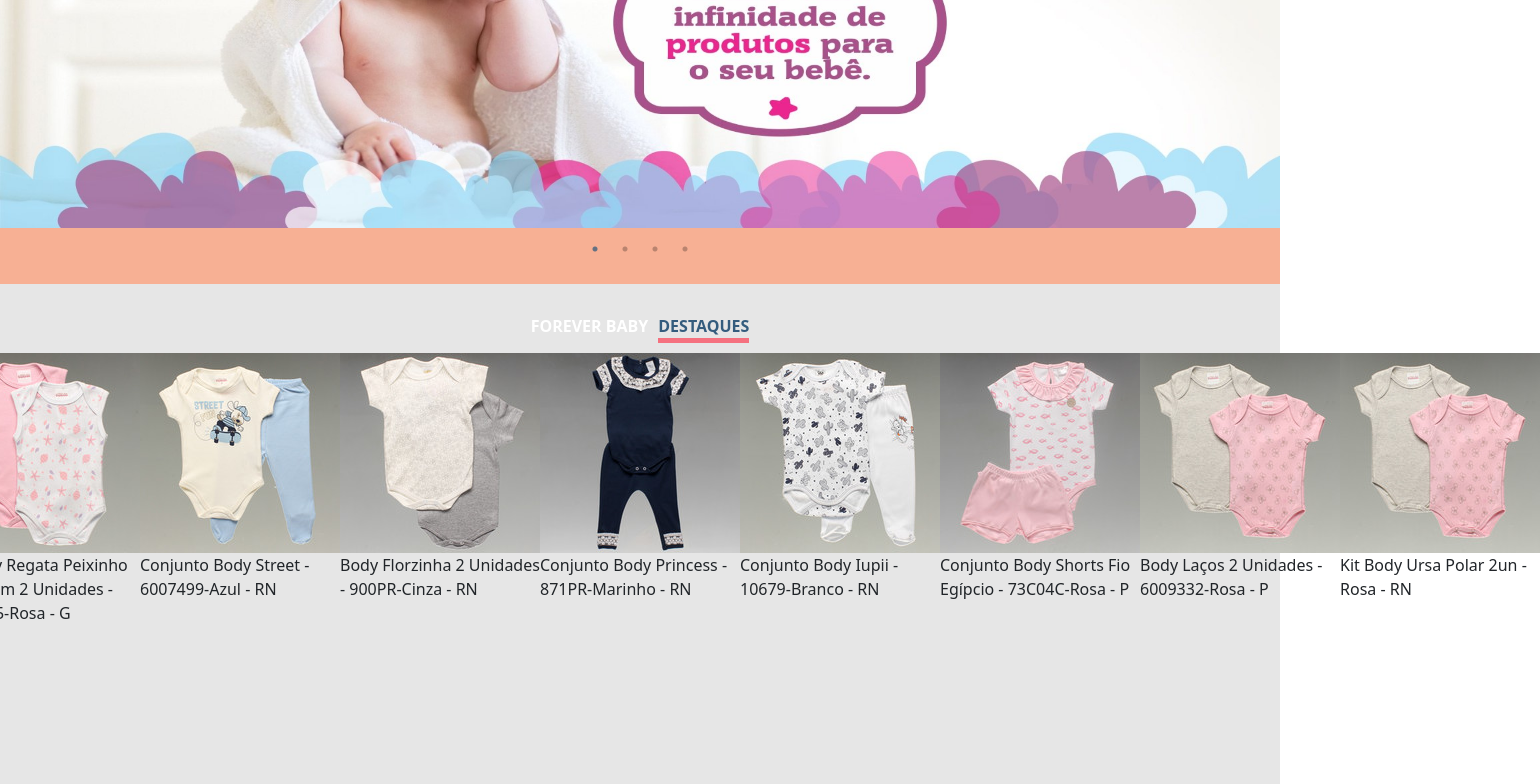
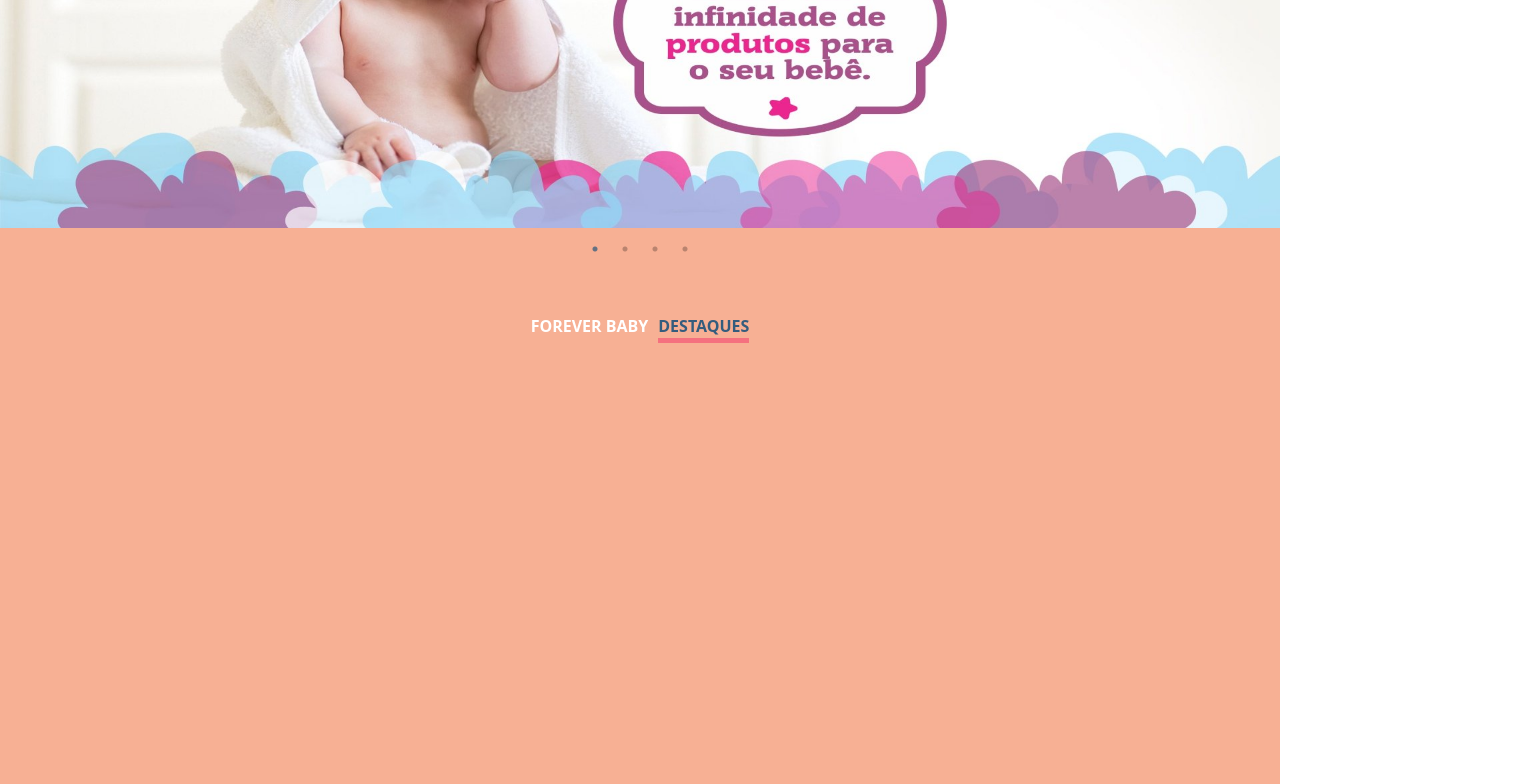
Before and after one commit to lucasquearis/forever-liss-case, a React (Create React App) app: page / in a window 1280 px wide. Shown: the part 352-1136 px from the top of the page, 1540 px wide, since content can reach past the window. Built offline with nearby package versions, Linux system fonts and the light colour scheme.

Commit message:
instala prop-types

```diff
--- a/package.json
+++ b/package.json
@@ -6,6 +6,7 @@
     "@testing-library/jest-dom": "^5.16.2",
     "@testing-library/react": "^12.1.2",
     "@testing-library/user-event": "^13.5.0",
+    "prop-types": "^15.8.1",
     "react": "^17.0.2",
     "react-dom": "^17.0.2",
     "react-scripts": "5.0.0",
--- /dev/null
+++ b/src/components/Card/index.jsx
@@ -0,0 +1,25 @@
+/* eslint-disable react/jsx-props-no-spreading */
+/* eslint-disable jsx-a11y/anchor-is-valid */
+import React from 'react';
+import { Rating } from 'react-simple-star-rating';
+import './style.css';
+
+function Card({
+  id, image, name, price,
+}) {
+  return (
+    <ul className="cards-container">
+      <li className="card-container" key={id}>
+        <a href="#">
+          <img src={image} alt="produto" />
+          <p>{name}</p>
+        </a>
+        <p>{price}</p>
+        <Rating ratingValue={100} readonly size={20} />
+        <button type="button">ADICIONAR AO CARRINHO</button>
+      </li>
+    </ul>
+  );
+}
+
+export default Card;
--- a/src/components/Cards/index.jsx
+++ /dev/null
@@ -1,21 +0,0 @@
-/* eslint-disable jsx-a11y/anchor-is-valid */
-import React from 'react';
-import products from '../../mocks/products';
-import './style.css';
-
-function Cards() {
-  return (
-    <ul className="cards-container">
-      {products.map((item) => (
-        <li key={item.id}>
-          <a href="#">
-            <img src={item.image} alt="produto" />
-            <p>{item.name}</p>
-          </a>
-        </li>
-      ))}
-    </ul>
-  );
-}
-
-export default Cards;
--- a/src/components/Cards/style.css
+++ /dev/null
@@ -1,5 +0,0 @@
-.cards-container {
-  list-style: none;
-  padding: 0;
-  display: flex;
-}
--- a/src/components/Highlights/index.jsx
+++ b/src/components/Highlights/index.jsx
@@ -1,5 +1,5 @@
 import React from 'react';
-import Cards from '../Cards';
+// import Card from '../Card';
 import './style.css';
 
 function Highlights() {
@@ -9,7 +9,6 @@ function Highlights() {
         <p>FOREVER BABY</p>
         <span>DESTAQUES</span>
       </div>
-      <Cards />
     </div>
   );
 }
--- a/src/components/Highlights/style.css
+++ b/src/components/Highlights/style.css
@@ -2,7 +2,6 @@
   margin-top: 50px;
   padding-top: 30px;
   height: 500px;
-  background-color: rgb(230, 230, 230);
   display: flex;
   flex-direction: column;
   align-items: center;
```
Also changed, not shown: src/components/Card/style.css (added, +16 -0 lines), 1 other file (tests, documents, lock files or other folders).
